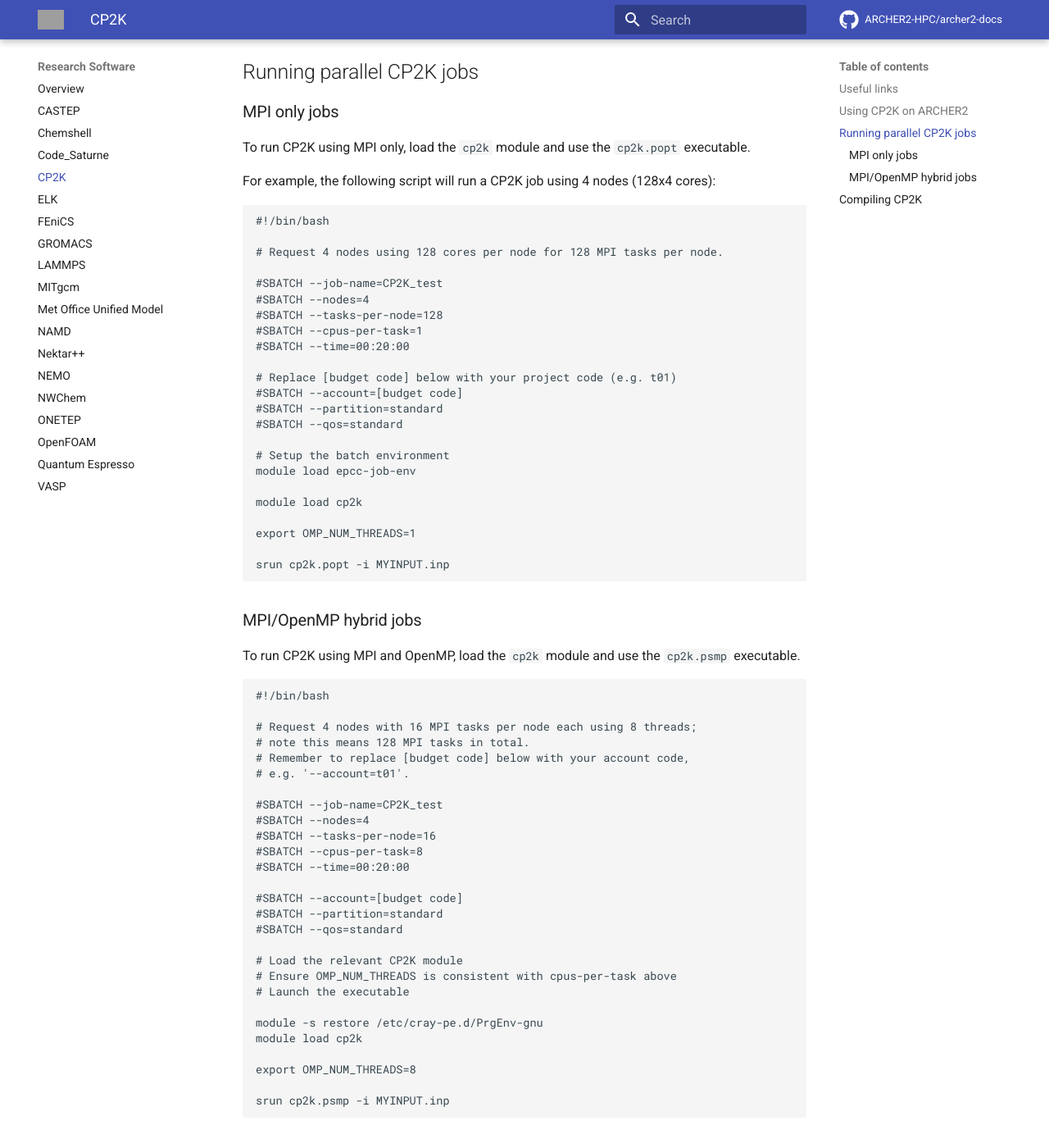
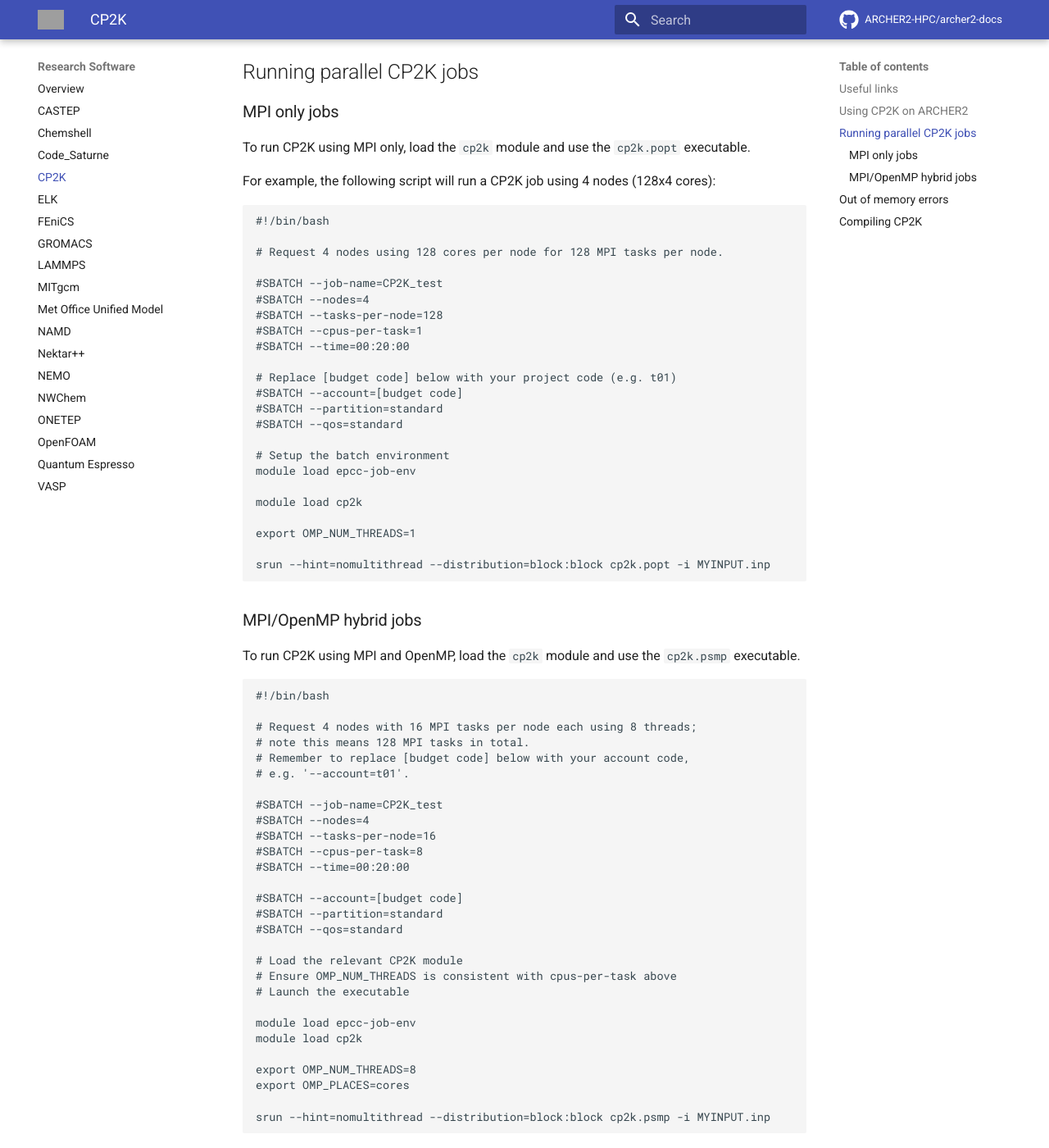
Before and after one commit to ARCHER2-HPC/archer2-docs, an MkDocs documentation site: the page built from docs/research-software/cp2k/cp2k.md, in a window 1280 px wide and 1400 px high, scrolled down 1007 px. Shown: the whole window at 82% size. Built offline with MkDocs 1.6.1 and Material for MkDocs 9.7.7, drawn with Linux system fonts in a browser that asks for light colours; comment, search, counter and statistics services are not loaded; part of the change alters nothing that is shown; some of the changed text lies outside the part shown; grey boxes are pictures that could not be loaded.

````diff
--- a/docs/research-software/cp2k/cp2k.md
+++ b/docs/research-software/cp2k/cp2k.md
@@ -74,7 +74,7 @@ module load cp2k
 
 export OMP_NUM_THREADS=1
 
-srun cp2k.popt -i MYINPUT.inp
+srun --hint=nomultithread --distribution=block:block cp2k.popt -i MYINPUT.inp
 ```
 
 ### MPI/OpenMP hybrid jobs
@@ -104,12 +104,32 @@ To run CP2K using MPI and OpenMP, load the `cp2k` module and use the
 # Ensure OMP_NUM_THREADS is consistent with cpus-per-task above
 # Launch the executable
 
-module -s restore /etc/cray-pe.d/PrgEnv-gnu
+module load epcc-job-env
 module load cp2k
 
 export OMP_NUM_THREADS=8
+export OMP_PLACES=cores
 
-srun cp2k.psmp -i MYINPUT.inp
+srun --hint=nomultithread --distribution=block:block cp2k.psmp -i MYINPUT.inp
+```
+
+## Out of memory errors
+
+There is a known issue with the default MPI collectives which is casuing
+out of memory errors in some codes.
+
+For CP2K this can cause a job to terminate with an out of memory error after
+it has been running for a while.
+
+Should you encounter this then the suggested work-around is to switch to the
+mpich-ucx implementation. This can be done by loading the following modules
+in your job script:
+
+```
+module restore /etc/cray-pe.d/PrgEnv-gnu
+module swap cray-mpich/8.0.16 cray-mpich-ucx/8.0.16
+module swap craype-network-ofi craype-network-ucx
+module load cp2k
 ```
 
 ## Compiling CP2K
````
